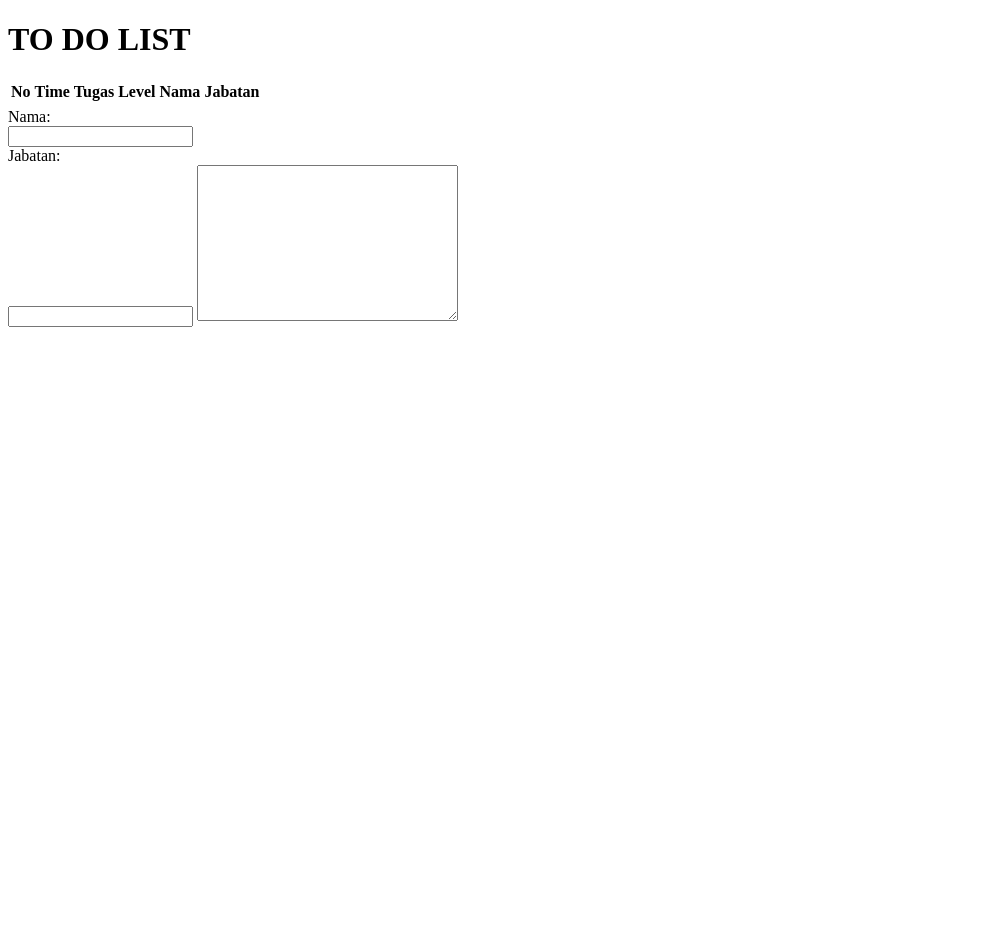
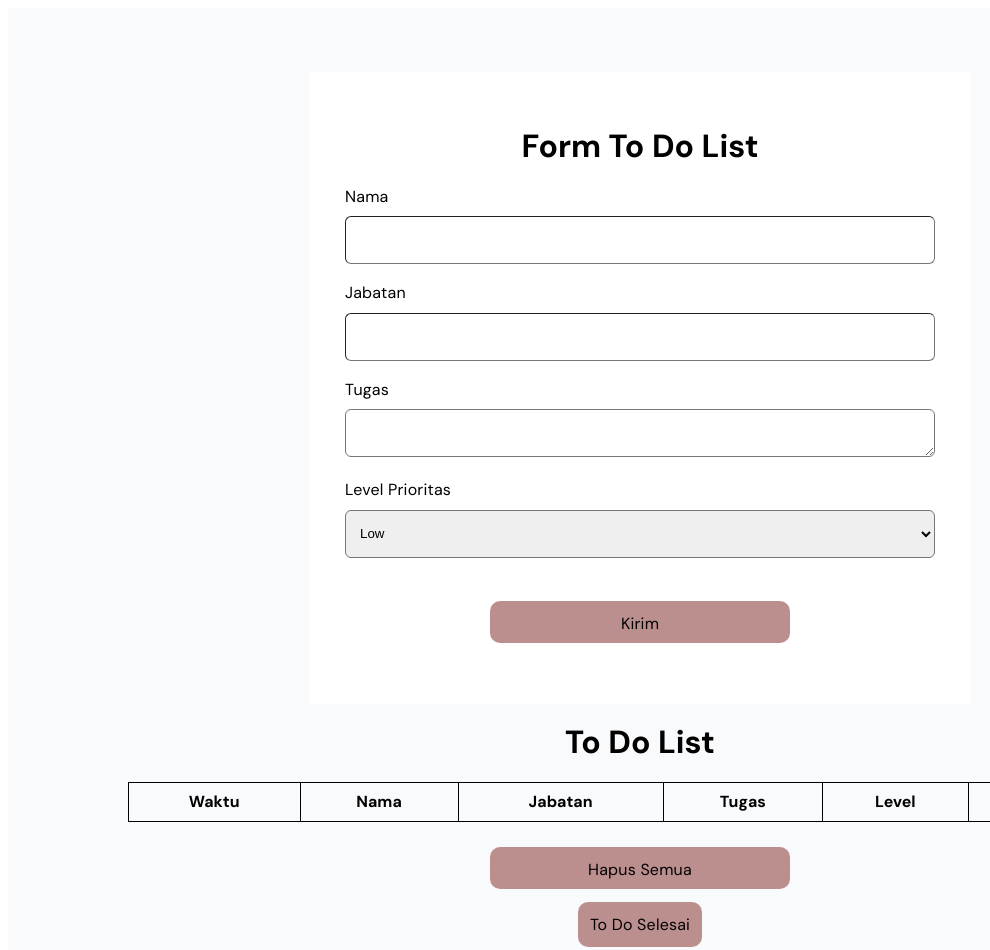
Before and after one commit to bima-perdana/Mission-4, a plain HTML site: page index.html in a window 1280 px wide. Shown: the whole page, without its empty margins (0-990 px from the left). Before the commit the page ends 800 px from the top, so only its background shows below. Drawn offline with Linux system fonts and the light colour scheme.

Commit message:
final code

```diff
--- a/index.html
+++ b/index.html
@@ -3,49 +3,61 @@
 <head>
     <meta charset="UTF-8">
     <meta name="viewport" content="width=device-width, initial-scale=1.0">
-    <title>To-Do-List</title>
+    <title>Mission 4: To Do List</title>
+    <link rel="stylesheet" href="style.css">
+    <link href="https://fonts.googleapis.com/css2?family=DM+Sans:ital,opsz,wght@0,9..40,100..1000;1,9..40,100..1000&family=Lato:ital,wght@0,100;0,300;0,400;0,700;0,900;1,100;1,300;1,400;1,700;1,900&family=Poppins:ital,wght@0,100;0,200;0,300;0,400;0,500;0,600;0,700;0,800;0,900;1,100;1,200;1,300;1,400;1,500;1,600;1,700;1,800;1,900&display=swap" rel="stylesheet">
 </head>
 <body>
-    <header>
-        <h1>TO DO LIST</h1>
-    </header>
     <main>
         <div class="container">
-            <section>
-                <table>
+            <form class="form todo" onsubmit="tambahToDo(event)">
+                <h1 class="dm-sans-bold dm-form">Form To Do List</h1>
+                <div class="input-container">
+                    <label class="dm-sans-reguler" for="name">Nama </label><br>
+                    <input type="text" id="name" name="name" required>
+                </div>
+                <div class="input-container">
+                    <label class="dm-sans-reguler" for="jabatan">Jabatan </label><br>
+                    <input type="text" id="jabatan" name="jabatan" required>
+                </div>
+                <div class="input-container">
+                    <label class="dm-sans-reguler" for="tugas">Tugas </label><br>
+                    <textarea id="tugas" name="tugas" rows="4" cols="50"></textarea>
+                </div>
+                <div class="input-container">
+                    <label class="dm-sans-reguler" for="level">Level Prioritas</label><br>
+                    <select name="level" id="level">
+                        <option class="dm-sans-reguler" value="Low">Low</option>
+                        <option class="dm-sans-reguler" value="Medium">Medium</option>
+                        <option class="dm-sans-reguler" value="High">High</option>
+                    </select>
+                </div>
+                <div class="center">
+                    <button class="button-form dm-sans-reguler" type="submit">Kirim</button>
+                </div>
+            </form>
+
+            <h1 class="dm-sans-bold dm-form">To Do List</h1>
+            <table id="toDo">
+                <thead>
                     <tr>
-                        <th>No</th>
-                        <th>Time</th>
-                        <th>Tugas</th>
-                        <th>Level</th>
-                        <th>Nama</th>
-                        <th>Jabatan</th>
+                        <th class="dm-sans-bold center">Waktu</th>
+                        <th class="dm-sans-bold center">Nama</th>
+                        <th class="dm-sans-bold center">Jabatan</th>
+                        <th class="dm-sans-bold center">Tugas</th>
+                        <th class="dm-sans-bold center">Level</th>
+                        <th class="dm-sans-bold center">Selesai</th>
                     </tr>
-                    <tr>
-                        <td></td>
-                        <td></td>
-                        <td></td>
-                        <td></td>
-                        <td></td>
-                        <td></td>
-                    </tr>
-                </table>
-            </section>
-
-            <section>
-                <form>
-                    <label for="nama">Nama:</label><br>
-                    <input type="text" id="name" name="nama"><br>
-                    <label for="jabatan">Jabatan:</label><br>
-                    <input type="text" id="jabatan" name="jabatan">
-                    <textarea name="todo" rows="10" cols="30">
-
-                    </textarea>
-                 </form>
-            </section>
-
+                </thead>
+                <tbody>
+                </tbody>
+            </table>
+            <div class="center">
+                <button class="button-form dm-sans-reguler" onclick="hapusToDo()">Hapus Semua</button><br>
+                <a href="done.html" class="button-form dm-sans-reguler" target="_blank" onclick="completedToDo()">To Do Selesai</a>
+            </div>
         </div>
     </main>
-
+    <script src="main.js"></script>
 </body>
 </html>
--- a/main.js
+++ b/main.js
@@ -0,0 +1,102 @@
+function tambahToDo(event) {
+    event.preventDefault();
+
+    const form = document.querySelector('form.todo');
+
+    const name = form.querySelector('input[name="name"]').value;
+    const jabatan = form.querySelector('input[name="jabatan"]').value;
+    const tugas = form.querySelector('textarea[name="tugas"]').value;
+    const level = form.querySelector('select[name="level"]').value;
+
+    // Membuat waktu untuk tabel To Do List
+    const monthArr = ["Januari", "Februari", "Maret", "April", "Mei", "Juni", "Juli", "Agustus", "September", "Oktober", "November", "Desember"];
+    const dayArr = ["Minggu", "Senin", "Selasa", "Rabu", "Kamis", "Jumat", "Sabtu"];
+
+    const now = new Date();
+    const year = now.getFullYear();
+    const month = now.getMonth();
+    const date = now.getDate();
+    const day = now.getDay();
+
+    const dateManipulation = `${dayArr[day]}, ${date} ${monthArr[month]} ${year}`;
+    const tbody = document.getElementById('toDo').querySelector('tbody');
+
+    const row = document.createElement('tr');
+
+    const waktuCell = document.createElement('td');
+    waktuCell.textContent = dateManipulation;
+    row.appendChild(waktuCell);
+
+    const nameCell = document.createElement('td');
+    nameCell.textContent = name;
+    row.appendChild(nameCell);
+
+    const jabatanCell = document.createElement('td');
+    jabatanCell.textContent = jabatan;
+    row.appendChild(jabatanCell);
+
+    const tugasCell = document.createElement('td');
+    tugasCell.textContent = tugas;
+    row.appendChild(tugasCell);
+
+    const levelCell = document.createElement('td');
+    levelCell.textContent = level;
+    row.appendChild(levelCell);
+
+    const checkboxCell = document.createElement('td');
+    const checkbox = document.createElement('input');
+    checkbox.type = 'checkbox';
+    checkbox.addEventListener('click', () => toggleStrikethrough(row));
+    checkboxCell.appendChild(checkbox);
+    row.appendChild(checkboxCell);
+
+    tbody.appendChild(row);
+
+    form.reset();
+}
+
+function hapusToDo() {
+    const tbody = document.getElementById('toDo').querySelector('tbody');
+
+    while (tbody.firstChild) {
+        tbody.removeChild(tbody.firstChild);
+    }
+}
+
+function toggleStrikethrough(row) {
+    row.classList.toggle('strikethrough');
+}
+
+function completedToDo() {
+    const tbody = document.getElementById('toDo').querySelector('tbody');
+    const completedRows = [];
+
+    tbody.querySelectorAll('tr').forEach(row => {
+        const checkbox = row.querySelector('input[type="checkbox"]');
+        if (checkbox && checkbox.checked) {
+            const cells = row.querySelectorAll('td');
+            const rowData = Array.from(cells).map(cell => cell.textContent);
+            completedRows.push(rowData);
+        }
+    });
+
+    localStorage.setItem('completedRows', JSON.stringify(completedRows));
+}
+
+
+function loadCompletedRows() {
+    const completedRows = JSON.parse(localStorage.getItem('completedRows')) || [];
+    const tbody = document.getElementById('completedToDo').querySelector('tbody');
+
+    completedRows.forEach(rowData => {
+        const row = document.createElement('tr');
+        rowData.forEach(cellData => {
+            const cell = document.createElement('td');
+            cell.textContent = cellData;
+            row.appendChild(cell);
+        });
+        tbody.appendChild(row);
+    });
+}
+
+window.onload = loadCompletedRows;
--- a/style.css
+++ b/style.css
@@ -0,0 +1,115 @@
+.container{
+    align-items: center;
+    justify-content: center;
+    padding: 64px 120px 64px 120px;
+    background-color: #F9FAFC;
+}
+
+
+.input-container {
+    margin-bottom: 10px;
+}
+
+table {
+    width: 100%;
+    border-collapse: collapse;
+}
+table, th, td {
+    border: 1px solid black;
+}
+th, td {
+    padding: 8px;
+    text-align: left;
+}
+
+h1{
+    text-align: center;
+}
+
+
+form input[type="text"],
+form textarea, select {
+    width: 100%;
+    height: 48px;
+    padding: 12px 10px;
+    margin: 8px 0;
+
+    border-radius: 6px;
+    box-sizing: border-box;
+    border-width: 1px;
+}
+
+.button-form{
+    max-width: 300px;
+    max-height: 42px;
+    border-radius: 10px;
+}
+
+.form{
+    margin: auto;
+    max-width: 590px;
+    padding: 36px;
+    border-color: #F1F1F1;    ;
+    border-width: 1px;
+    border-radius: 4px;
+    gap: 36px;
+    background-color: #FFFF;
+}
+
+button, a {
+    text-decoration: none;
+    background-color: rosybrown;
+    width: 100%;
+    padding: 12px;
+    margin: 25px 0;
+    border: none;
+    border-radius: 4px;
+    cursor: pointer;
+}
+
+.strikethrough {
+    text-decoration: line-through;
+}
+
+.center{
+    text-align: center;
+}
+
+.left{
+    text-align: left;
+}
+
+.dm-sans-reguler {
+    font-family: "DM Sans", sans-serif;
+    font-weight: 400;
+    font-size: 16px;
+    font-style: normal;
+    letter-spacing: 0.2px;
+    line-height: 22.4px;
+    color: black;
+}
+
+.dm-sans-semibold {
+    font-family: "DM Sans", sans-serif;
+    line-height: 22.4px;
+    font-weight: 500;
+    font-size: 16px;
+    font-style: normal;
+ }
+
+ .dm-sans-bold {
+    font-family: "DM Sans", sans-serif;
+    line-height: 22.4px;
+    font-weight: 700;
+    font-size: 16px;
+    font-style: normal;
+ }
+
+ .dm-form{
+    font-size: 32px;
+    line-height: 35.2px;
+}
+
+ tbody td {
+    text-align: center;
+ }
```
Also changed, not shown: done.html (added, +31 -0 lines).
